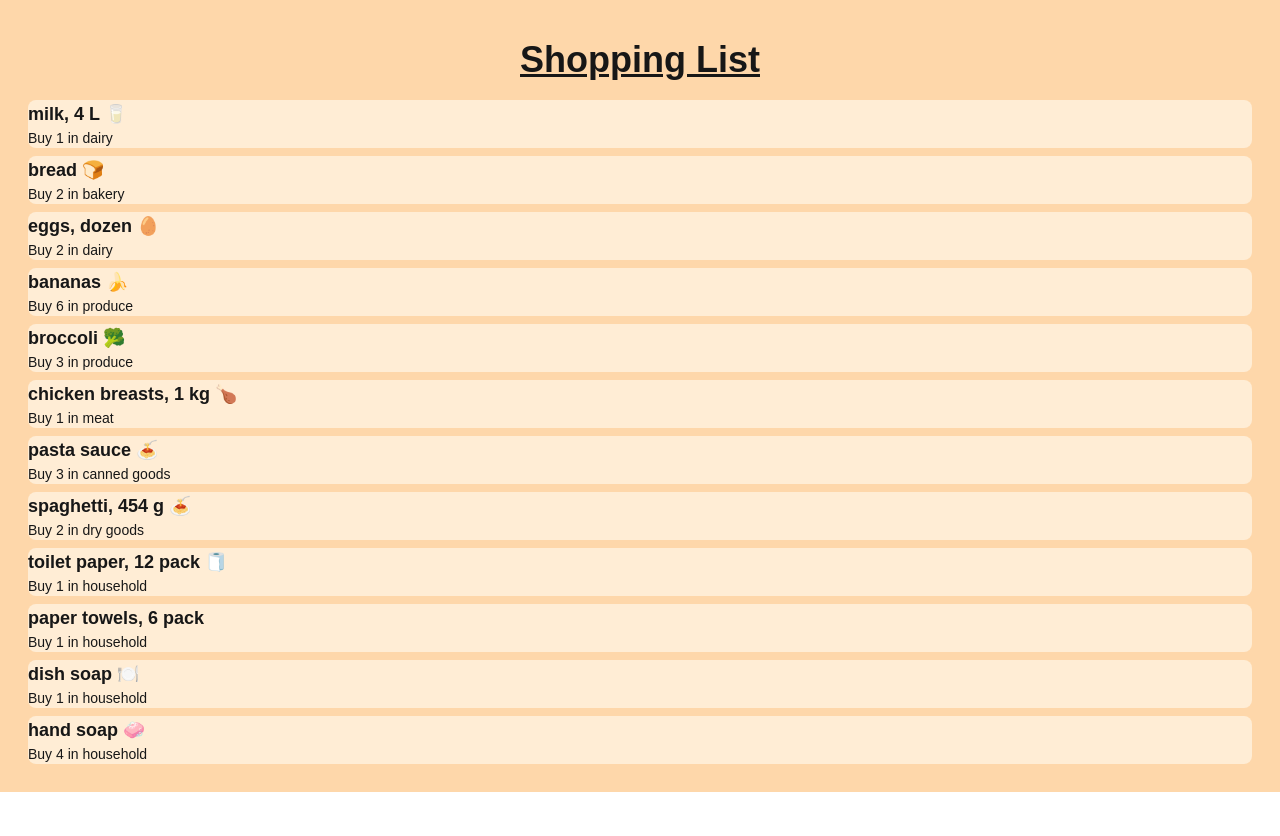
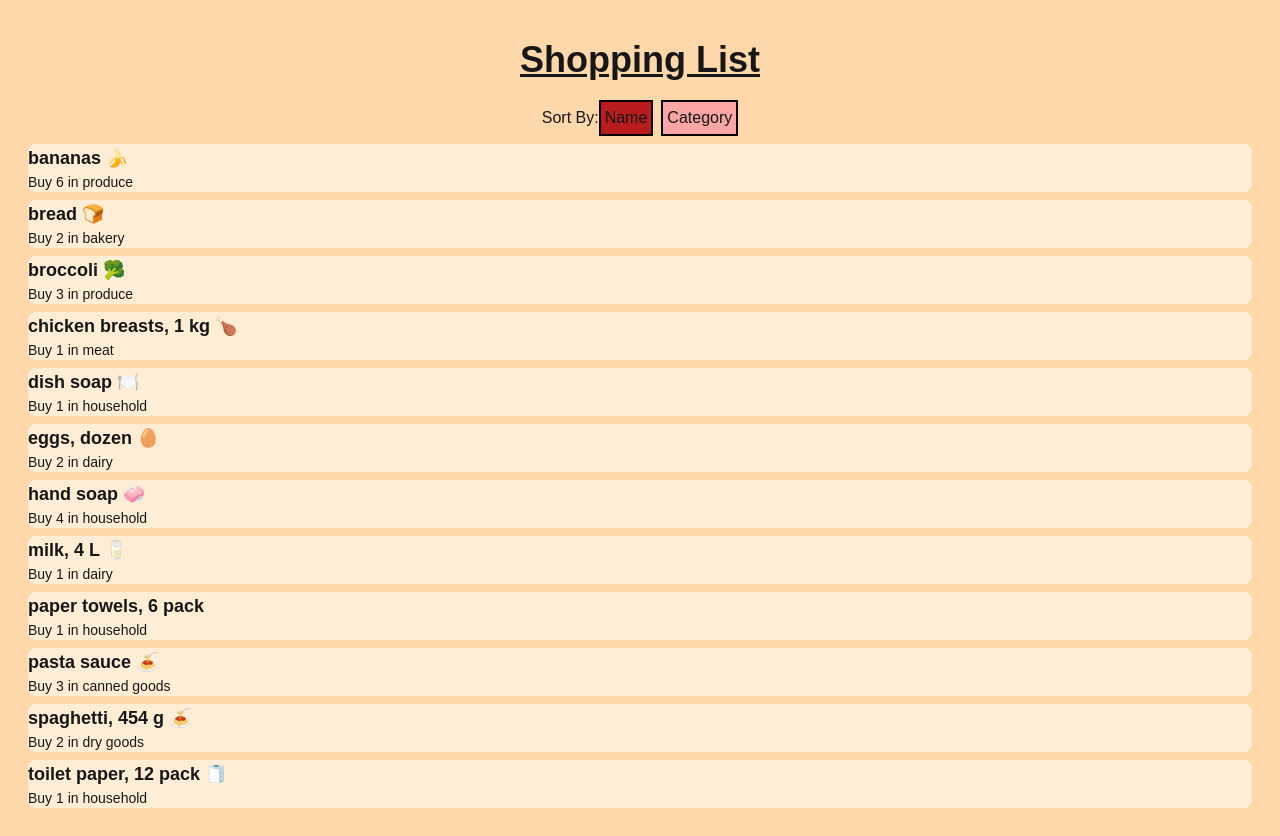
Before and after one commit to steventram/cprg306-assignments, a Next.js app: page /week-6 in a window 1280 px wide. Before the commit the page ends 800 px from the top, so only its background shows below. Built offline with nearby package versions, Linux system fonts and the light colour scheme.

Commit message:
add sort logic and sort buttons
sort logic created for name and category along with respective buttons. Some styling also added to buttons along with conditional rendering

```diff
--- a/app/week-6/item-list.js
+++ b/app/week-6/item-list.js
@@ -1,92 +1,63 @@
+"use client";
+
 import Item from "./item";
+import { useState } from "react";
+import items from "./items.json";
 
 export default function ItemList() {
-  const item1 = {
-    name: "milk, 4 L 🥛",
-    quantity: 1,
-    category: "dairy",
-  };
+  const [sortBy, setSortBy] = useState("name");
 
-  const item2 = {
-    name: "bread 🍞",
-    quantity: 2,
-    category: "bakery",
-  };
+  if (sortBy == "name") items.sort((a, b) => a.name.localeCompare(b.name));
 
-  const item3 = {
-    name: "eggs, dozen 🥚",
-    quantity: 2,
-    category: "dairy",
-  };
+  if (sortBy == "category")
+    items.sort((a, b) => {
+      if (a.category < b.category) return -1;
+      if (a.category > b.category) return 1;
+      else {
+        return a.quantity - b.quantity;
+      }
+    });
 
-  const item4 = {
-    name: "bananas 🍌",
-    quantity: 6,
-    category: "produce",
-  };
-
-  const item5 = {
-    name: "broccoli 🥦",
-    quantity: 3,
-    category: "produce",
-  };
-
-  const item6 = {
-    name: "chicken breasts, 1 kg 🍗",
-    quantity: 1,
-    category: "meat",
-  };
-
-  const item7 = {
-    name: "pasta sauce 🍝",
-    quantity: 3,
-    category: "canned goods",
-  };
-
-  const item8 = {
-    name: "spaghetti, 454 g 🍝",
-    quantity: 2,
-    category: "dry goods",
-  };
-
-  const item9 = {
-    name: "toilet paper, 12 pack 🧻",
-    quantity: 1,
-    category: "household",
-  };
-
-  const item10 = {
-    name: "paper towels, 6 pack",
-    quantity: 1,
-    category: "household",
-  };
-
-  const item11 = {
-    name: "dish soap 🍽️",
-    quantity: 1,
-    category: "household",
-  };
-
-  const item12 = {
-    name: "hand soap 🧼",
-    quantity: 4,
-    category: "household",
-  };
+  const changeSortByEvent = (event) => setSortBy(event.target.value);
 
   return (
     <main>
-      <Item shoppingItem={item1} />
-      <Item shoppingItem={item2} />
-      <Item shoppingItem={item3} />
-      <Item shoppingItem={item4} />
-      <Item shoppingItem={item5} />
-      <Item shoppingItem={item6} />
-      <Item shoppingItem={item7} />
-      <Item shoppingItem={item8} />
-      <Item shoppingItem={item9} />
-      <Item shoppingItem={item10} />
-      <Item shoppingItem={item11} />
-      <Item shoppingItem={item12} />
+      <div className="flex justify-center items-center">
+        <h2>Sort By: </h2>
+        <button
+          type="button"
+          className={`border-2 border-black p-1 hover:bg-red-500 active:bg-red-700 flex-row mr-2 ${
+            sortBy == "name" ? "bg-red-700" : "bg-red-300"
+          }`}
+          onClick={changeSortByEvent}
+          value={"name"}
+        >
+          Name
+        </button>
+        <button
+          type="button"
+          className={`border-2 border-black p-1 hover:bg-red-500 active:bg-red-700 ${
+            sortBy == "category" ? "bg-red-700" : "bg-red-300"
+          }`}
+          onClick={changeSortByEvent}
+          value={"category"}
+        >
+          Category
+        </button>
+      </div>
+      {/* <Item shoppingItem={items.map((item) => item)} key={item.id} /> */}
+      <Item shoppingItem={items[0]} />
+      <Item shoppingItem={items[1]} />
+      <Item shoppingItem={items[2]} />
+      <Item shoppingItem={items[3]} />
+      <Item shoppingItem={items[4]} />
+      <Item shoppingItem={items[5]} />
+      <Item shoppingItem={items[6]} />
+      <Item shoppingItem={items[7]} />
+      <Item shoppingItem={items[8]} />
+      <Item shoppingItem={items[9]} />
+      <Item shoppingItem={items[10]} />
+      <Item shoppingItem={items[11]} />
     </main>
   );
 }
--- a/app/week-6/item.js
+++ b/app/week-6/item.js
@@ -1,5 +1,5 @@
 export default function Item({ shoppingItem }) {
-  let { name, quantity, category } = shoppingItem;
+  let { id, name, quantity, category } = shoppingItem;
 
   let listLine = "border-b-red-600 border-b-2";
 
```
